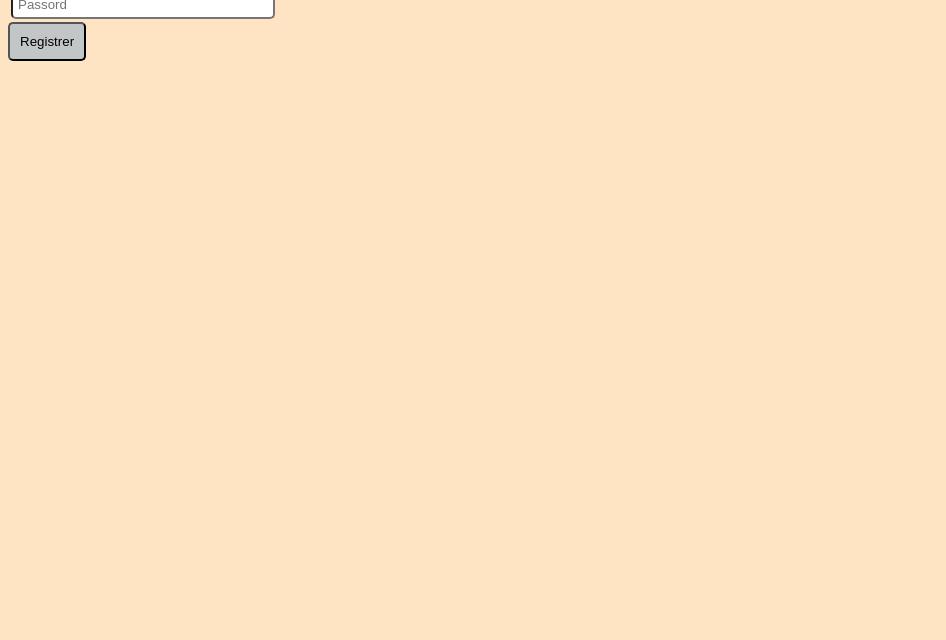
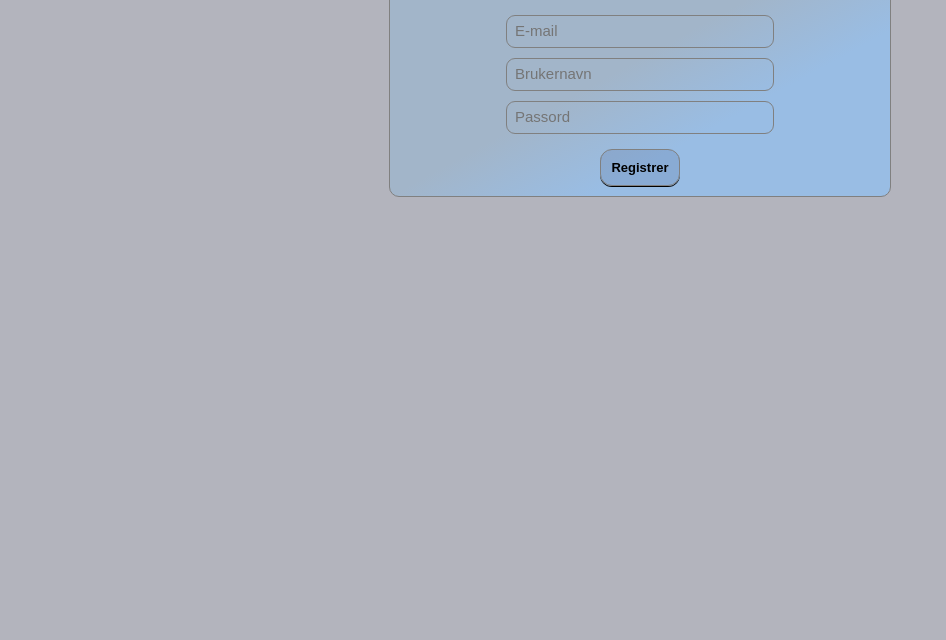
Before and after one commit to dennis647/chatroom, a plain HTML site: page register/register.html in a window 1280 px wide. Shown: the part 160-800 px from the top of the page, without its empty margins (0-946 px from the left). Drawn offline with Linux system fonts and the light colour scheme.

Commit message:
Done changes and added things: - Changed color and layout - Improved register pager

```diff
--- a/main/main.css
+++ b/main/main.css
@@ -1,6 +1,7 @@
 body {
-  background-color: rgb(251, 224, 184);
+  background-color: #b3b4bd;
   display: flex;
+  justify-content: safe;
 }
 
 #sidepage1 {
@@ -9,8 +10,9 @@ body {
   height: 93vh;
   width: 10vh;
   margin: 10px;
+  border: 1px solid grey;
   margin-left: 10px;
-  background-color: rgb(162, 181, 201);
+  background-image: linear-gradient(to bottom right, #A2B5C9 50% , #99BDE4 70%);
   border-radius: 10px;
   padding: 15px;
   font-family: 'Lucida Sans', 'Lucida Sans Regular', 'Lucida Grande', 'Lucida Sans Unicode', Geneva, Verdana, sans-serif;
@@ -28,6 +30,31 @@ body {
   border: 0px;
 }
 
+#loginBtn {
+  display: block;
+  width: 70px;
+  height: 25px;
+  border: 2px solid lightgray;
+  border-radius: 5px;
+  transition: 0.5s ease;
+}
+
+#loginBtn:hover {
+  background-color: #d5e1ef;
+  border: 2px solid darkgray;
+  transition: 0.5s ease;
+}
+
+#registerTxt {
+  font-size: 12px;
+  transition: 0.5s ease;
+}
+
+#registerTxt:hover {
+  padding: 11px solid black;
+  transition: 0.5s ease;
+}
+
 #chatroomsList {
   margin-top: 34vh;
 }
@@ -43,13 +70,16 @@ body {
   margin-bottom: 10px;
   padding: 10px;
   background-color: #fff;
-  border: 1px solid #ccc;
+  border: 2px solid #ccc;
+  border-radius: 10px;
   cursor: pointer;
-  transition: background-color 0.3s ease;
+  transition: 0.5s ease;
 }
 
 .chatroomBtn:hover {
   background-color: #f0f0f0;
+  border: 2px solid darkgray;
+  transition: 0.5s ease-in-out;
 }
 
 .txtspace {
@@ -67,26 +97,26 @@ body {
 
 #chatroom1 {
   flex: 2;
-  background-color: rgb(210, 200, 187);
+  background-color:#a4b5c6;
   border-radius: 10px;
   margin-left: 10vh;
   margin-top: 1vh;
   padding: 12px;
   max-width: 140vh;
   height: 93vh;
-  border: 3px solid rgb(121, 116, 109);
+  border: 3px solid #8b99a8;
 }
 
 #chatroom2 {
   flex: 2;
-  background-color: tan;
+  background-color: #a4b5c6;
   border-radius: 10px;
   margin-left: 10vh;
   margin-top: 1vh;
   padding: 12px;
   max-width: 140vh;
   height: 93vh;
-  border: 3px solid rgb(186, 159, 123);
+  border: 3px solid #8b99a8;
 }
 
 .messageContainer {
@@ -122,7 +152,20 @@ body {
 
 #logoutBtn {
   display: block;
+  width: 70px;
+  height: 25px;
+  margin-top: -10px;
+  border: 2px solid lightgray;
+  border-radius: 5px;
+  transition: 0.5s ease;
 }
+
+#logoutBtn:hover {
+  background-color: #d5e1ef;
+  border: 2px solid darkgray;
+  transition: 0.5s ease;
+}
+
 
 .messageInputTxt {
   background-color: #f5f5f5;
--- a/register/register.css
+++ b/register/register.css
@@ -1,9 +1,65 @@
 body {
-  background-color: bisque;
+  background-color: #b3b4bd;
 }
+
+.Login-box {
+  background-image: linear-gradient(to bottom right, #A2B5C9 50% , #99BDE4 70%);
+  width: 500px;
+  text-align: center;
+  padding-top: 10px;
+  padding-bottom: 10px;
+  border-radius: 10px;
+  border: 1px solid grey;
+  margin: auto;
+  margin-top: 10vh;
+}
+
+/*
+  Header text in register box
+*/
+#header-box{
+  font-size: 25px;
+  font-family: 'Copperplate', 'Copperplate Gothic Light', fantasy;
+}
+
+/*
+  Fields in register box
+*/
 .register {
-  padding: 5px;
-  margin: 3px;
-  border-radius: 5px;
+  padding: 8px;
+  margin: 5px;
+  border-radius: 9px;
+  border: 1px solid grey;
   width: 250px;
+  background-color: transparent;
 }
+
+::-webkit-input-placeholder {
+  font-size: 15px;
+}
+
+/*
+  Register button
+*/
+
+#registerBtn {
+  border-radius: 12px;
+  padding: 10px;
+  margin-top: 10px;
+  background-color: rgb(5, 10, 68, .1);
+  font-family: Arial, Helvetica, sans-serif;
+  font-size: 13px;
+  cursor: pointer;
+  box-shadow: 0 1px black;
+  border: 1px solid grey;
+  font-weight: bold;
+}
+
+#registerBtn:hover {
+  text-shadow: 0 1px beige;
+}
+
+#registerBtn:active {
+  box-shadow: 0 0.1rem #dfd9d9;
+  transform: translateY(0.1rem);
+}
--- a/register/register.html
+++ b/register/register.html
@@ -8,18 +8,13 @@
     <link rel="stylesheet" href="register.css" type="text/css">
 </head>
 <body>
-
-    <h3>Registrer ny bruker</h3>
-    <br>
-
-    <div>
-
+  <div class="Login-box">
+    <h3 id="header-box">Registrer ny bruker</h3>
       <input type="text" placeholder="E-mail" id="registerEmail" class="register"><br>
       <input type="text" placeholder="Brukernavn" id="registerUsern" class="register"><br>
       <input type="password" placeholder="Passord" id="registerPassword" class="register"><br>
-      <input type="button" value="Registrer" id="registerBtn" style="padding: 10px; border-radius: 5px; background-color: rgb(195, 198, 198);">
-
-    </div>
+      <input type="button" value="Registrer" id="registerBtn">
+  </div>
 
     <script src="https://www.gstatic.com/firebasejs/8.10.1/firebase-app.js"></script>
     <script src="https://www.gstatic.com/firebasejs/8.10.1/firebase-auth.js"></script>
```
Also changed, not shown: main/main.html (+1 -1 lines), main/main.js (+7 -0 lines).
